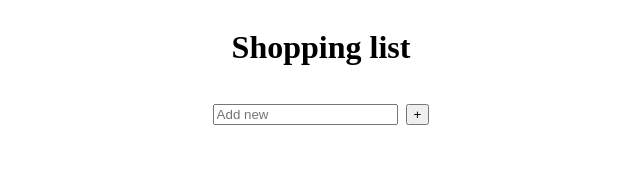
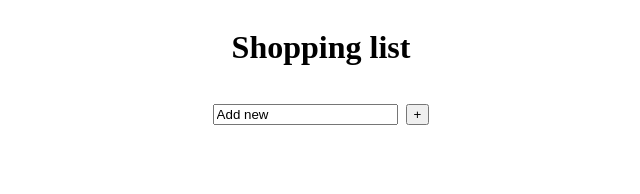
Before and after one commit to Dariuszb94/Shopping-list, a React (Create React App) app: page / in a window 1280 px wide. Shown: the top 194 px of the page, without its empty margins (319-959 px from the left). Built offline with nearby package versions, Linux system fonts and the light colour scheme.

Commit message:
feat: unique keys for list

```diff
--- a/src/components/List.tsx
+++ b/src/components/List.tsx
@@ -8,13 +8,13 @@ interface IItems {
 
 export const List = () => {
   const [items, setItems] = useState<IItems[]>([]);
-  const [newItem, setNewItem] = useState<string>('');
+  const [newItem, setNewItem] = useState<string>('Add new');
 
   return (
     <div>
       <ul>
         {items.map(({ name, status, id }) => (
-          <li>
+          <li key={id}>
             {name}
             {status}
             <button
```
